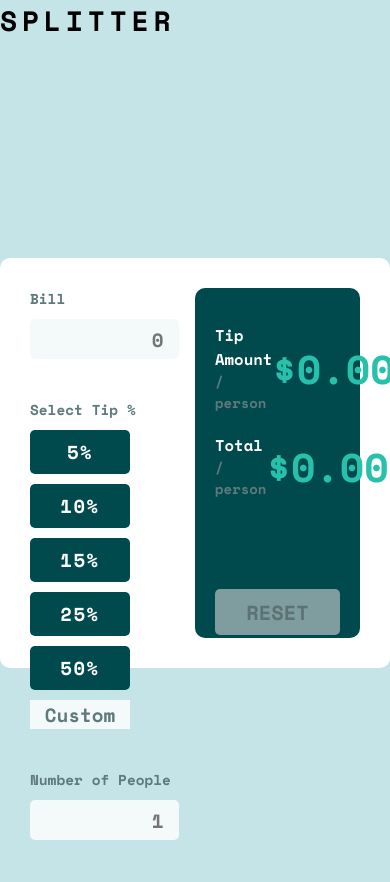
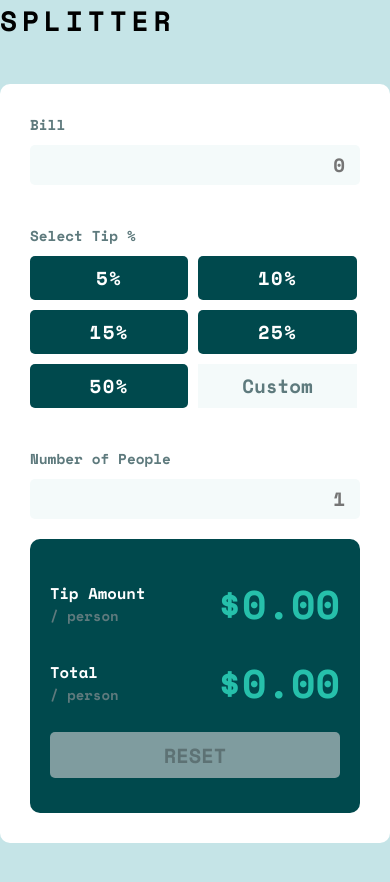
Before and after one commit to archie-k/tip-calculator, a plain HTML site: page index.html in a window 390 px wide. Drawn offline with nearby package versions, Linux system fonts and the light colour scheme.

Commit message:
Add styles for screen with width less than 600px

```diff
--- a/styles/style.css
+++ b/styles/style.css
@@ -43,8 +43,8 @@ h1 {
   background: var(--white);
   border-radius: 10px;
   padding: 30px;
-  width: 800px;
-  height: 410px;
+  max-width: 800px;
+  /* height: 410px; */
 }
 
 .container {
@@ -153,3 +153,35 @@ h1 {
   border-radius: 5px;
   background: var(--grayish-cyan);
 }
+
+@media screen and (max-width: 600px) {
+  .flex-container {
+    flex-direction: column;
+  }
+
+  .tip-section {
+    width: 100%;
+  }
+
+  .result-section {
+    width: 100%;
+  }
+
+  .num-of-ppl-input,
+  .bill-input {
+    width: 100%;
+  }
+
+  .btn,
+  .input-tip-custom {
+    width: 48%;
+  }
+
+  .reset-btn {
+    margin-top: 0px;
+  }
+
+  .num-of-ppl-input {
+    margin-bottom: 20px;
+  }
+}
```
